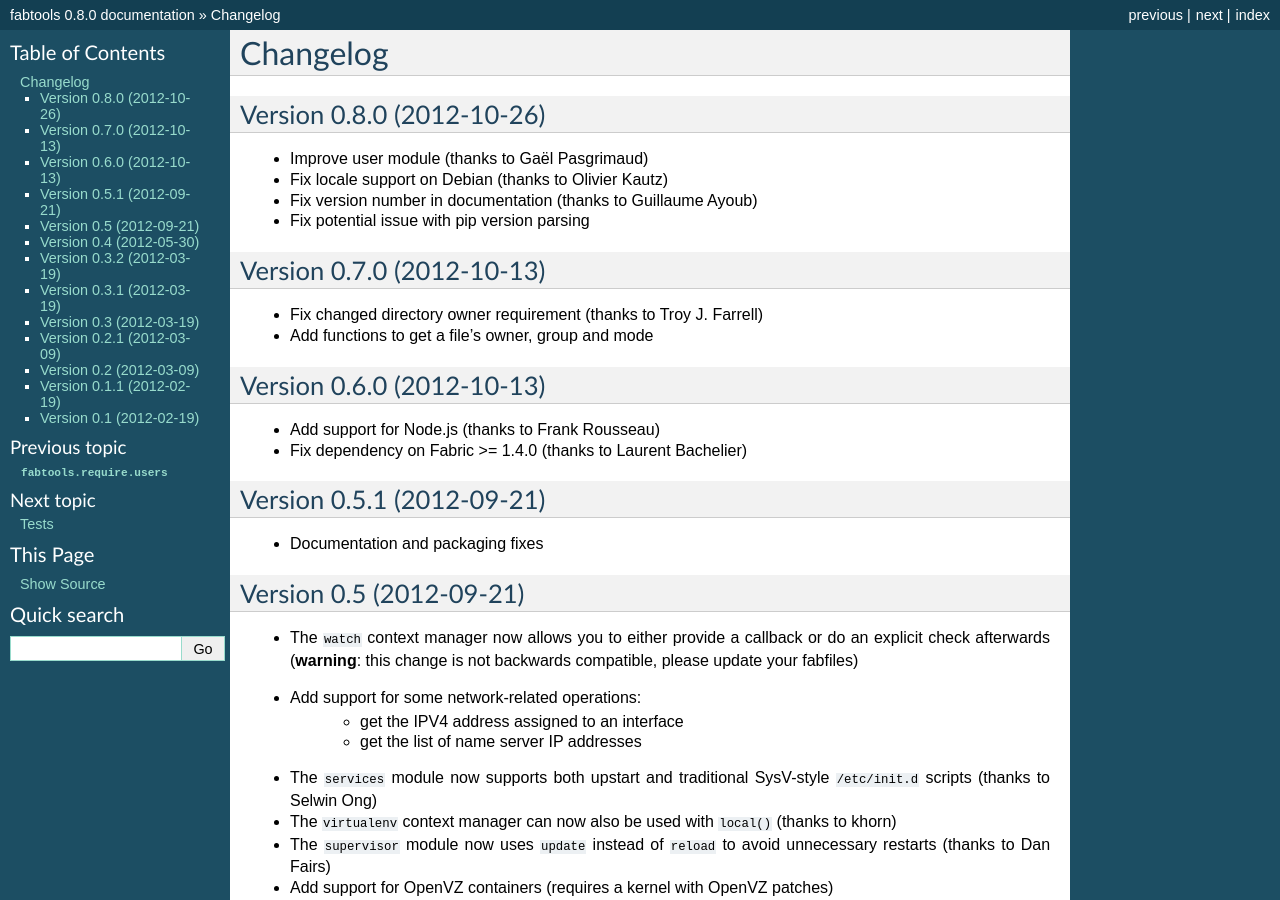
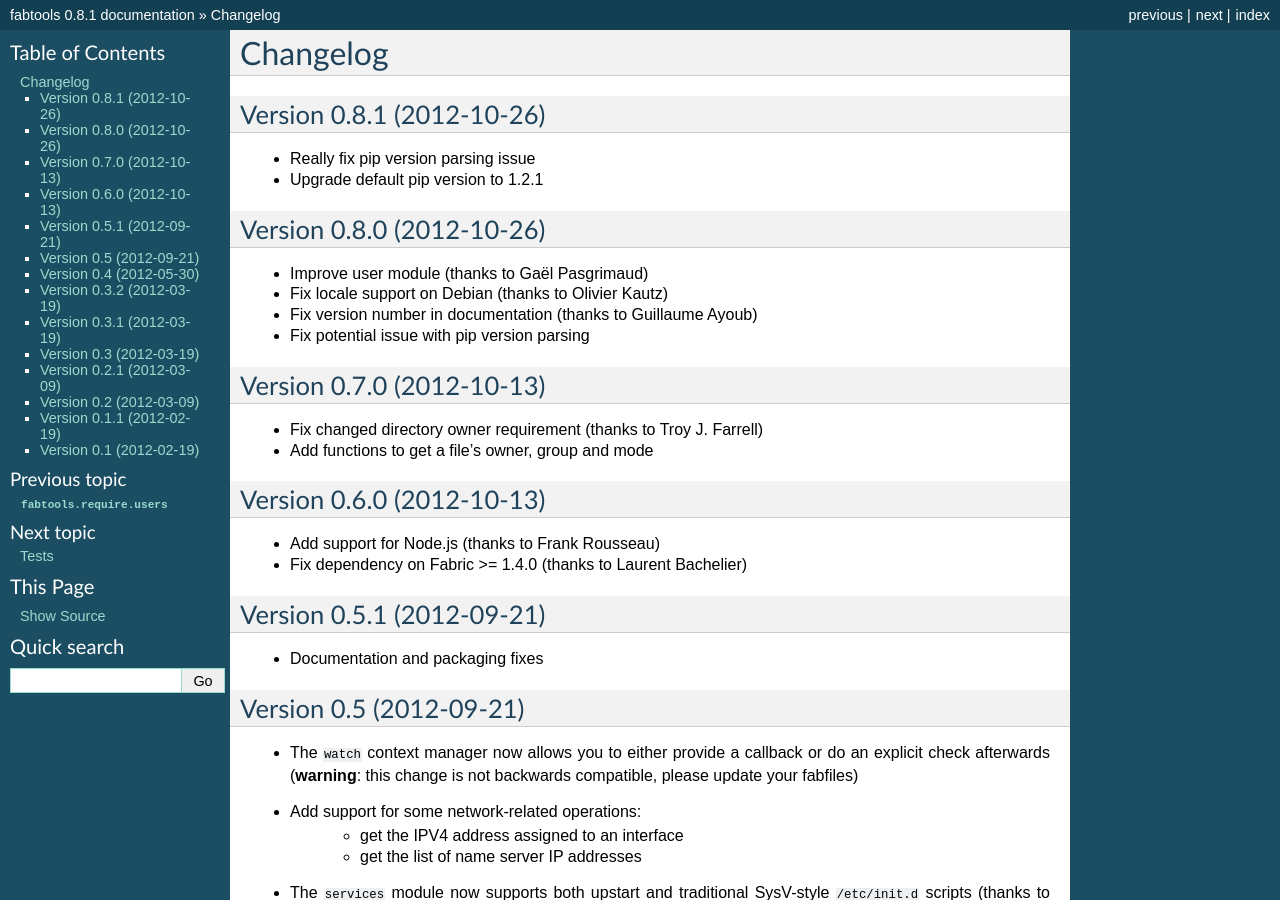
Before and after one commit to fabtools/fabtools, a Sphinx documentation site: the page built from docs/CHANGELOG.rst, in a window 1280 px wide and 900 px high. Built offline with Sphinx 7.4.7, drawn with Linux system fonts in a browser that asks for light colours; some of the changed text lies outside the part shown.

Commit message:
Prepare 0.8.1 release

```diff
--- a/docs/CHANGELOG.rst
+++ b/docs/CHANGELOG.rst
@@ -1,5 +1,11 @@
 Changelog
 =========
+
+Version 0.8.1 (2012-10-26)
+--------------------------
+
+* Really fix pip version parsing issue
+* Upgrade default pip version to 1.2.1
 
 Version 0.8.0 (2012-10-26)
 --------------------------
--- a/setup.py
+++ b/setup.py
@@ -7,12 +7,14 @@
     use_setuptools()
     from setuptools import setup, find_packages
 
+
 def read(filename):
     return open(os.path.join(os.path.dirname(__file__), filename)).read()
 
+
 setup(
     name='fabtools',
-    version='0.8.0',
+    version='0.8.1',
     description='Tools for writing awesome Fabric files',
     long_description=read('README.rst') + '\n' + read('docs/CHANGELOG.rst'),
     author='Ronan Amicel',
```
